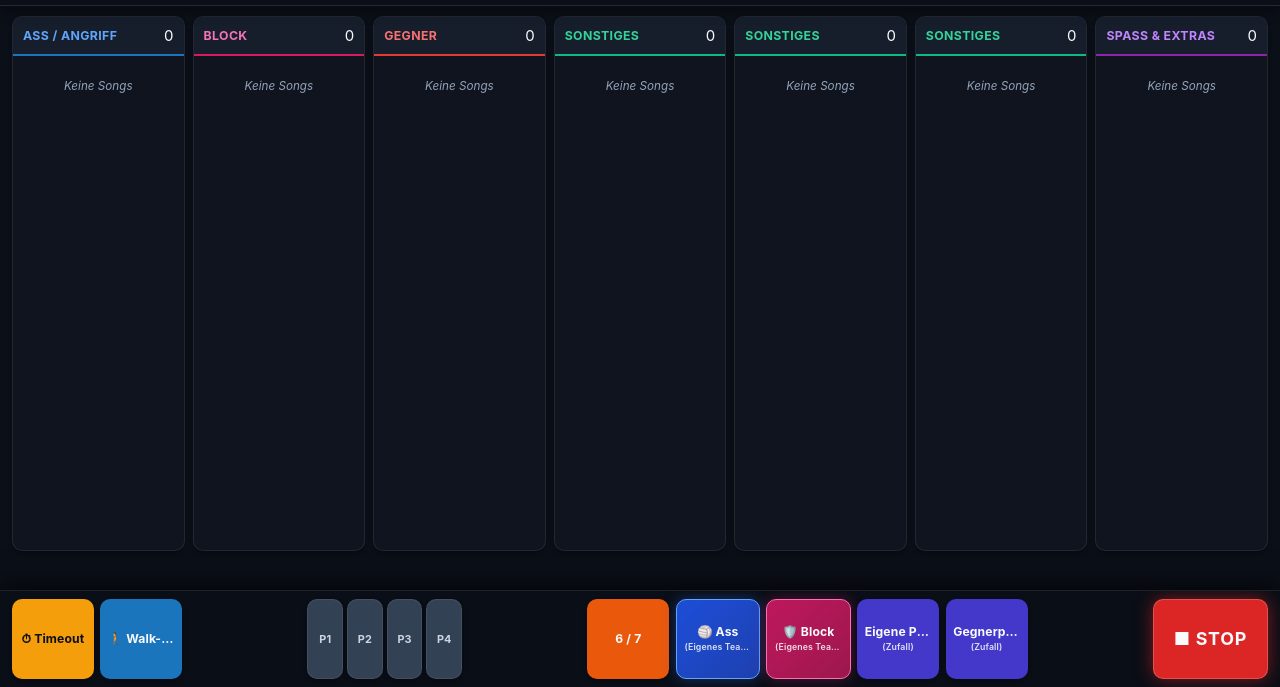
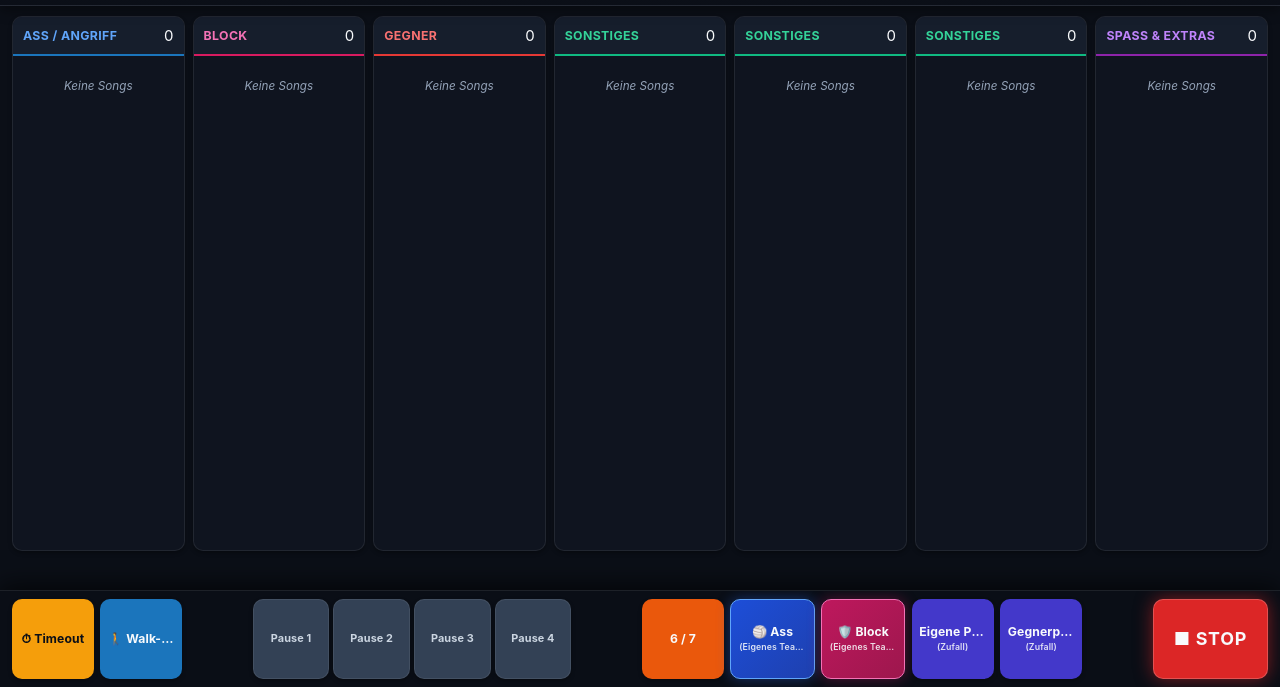
Before and after one commit to Ewo3000/volleyball-soundboard, a website with bundled scripts: page index.html in a window 1280 px wide. Shown: the part 113-800 px from the top of the page. Built offline with nearby package versions, Linux system fonts and the light colour scheme.

Commit message:
feat: re-title pause buttons to Pause 1-4 and double width

```diff
--- a/css/app.css
+++ b/css/app.css
@@ -997,11 +997,10 @@ footer.quick-actions {
   min-width: 0;
 }
 .pause-slot-btn {
-  min-width: clamp(26px, 2.8vw, 42px);
-  height: clamp(72px, 10vh, 96px); /* 50% larger */
-  padding: 2px clamp(3px, 0.4vw, 8px);
+  min-width: clamp(56px, 6vw, 90px);
+  padding: 2px clamp(4px, 0.5vw, 10px);
   font-size: clamp(0.70rem, 0.85vw, 0.90rem);
-  flex: 0 1 auto;
+  flex: 1 1 auto;
   overflow: hidden;
   text-overflow: ellipsis;
 }
--- a/index.html
+++ b/index.html
@@ -225,16 +225,16 @@
 
       <div class="quick-group pause-slots-group" id="pause-slots-container">
         <button type="button" class="quick-btn btn-pause pause-slot-btn" id="btn-pause-1" data-slot="1" title="Pausensong 1">
-          P1
+          <span class="btn-main-text">Pause 1</span>
         </button>
         <button type="button" class="quick-btn btn-pause pause-slot-btn" id="btn-pause-2" data-slot="2" title="Pausensong 2">
-          P2
+          <span class="btn-main-text">Pause 2</span>
         </button>
         <button type="button" class="quick-btn btn-pause pause-slot-btn" id="btn-pause-3" data-slot="3" title="Pausensong 3">
-          P3
+          <span class="btn-main-text">Pause 3</span>
         </button>
         <button type="button" class="quick-btn btn-pause pause-slot-btn" id="btn-pause-4" data-slot="4" title="Pausensong 4">
-          P4
+          <span class="btn-main-text">Pause 4</span>
         </button>
       </div>
 
```
Also changed, not shown: tests/action-bar-pause.test.js (added, +15 -0 lines).
